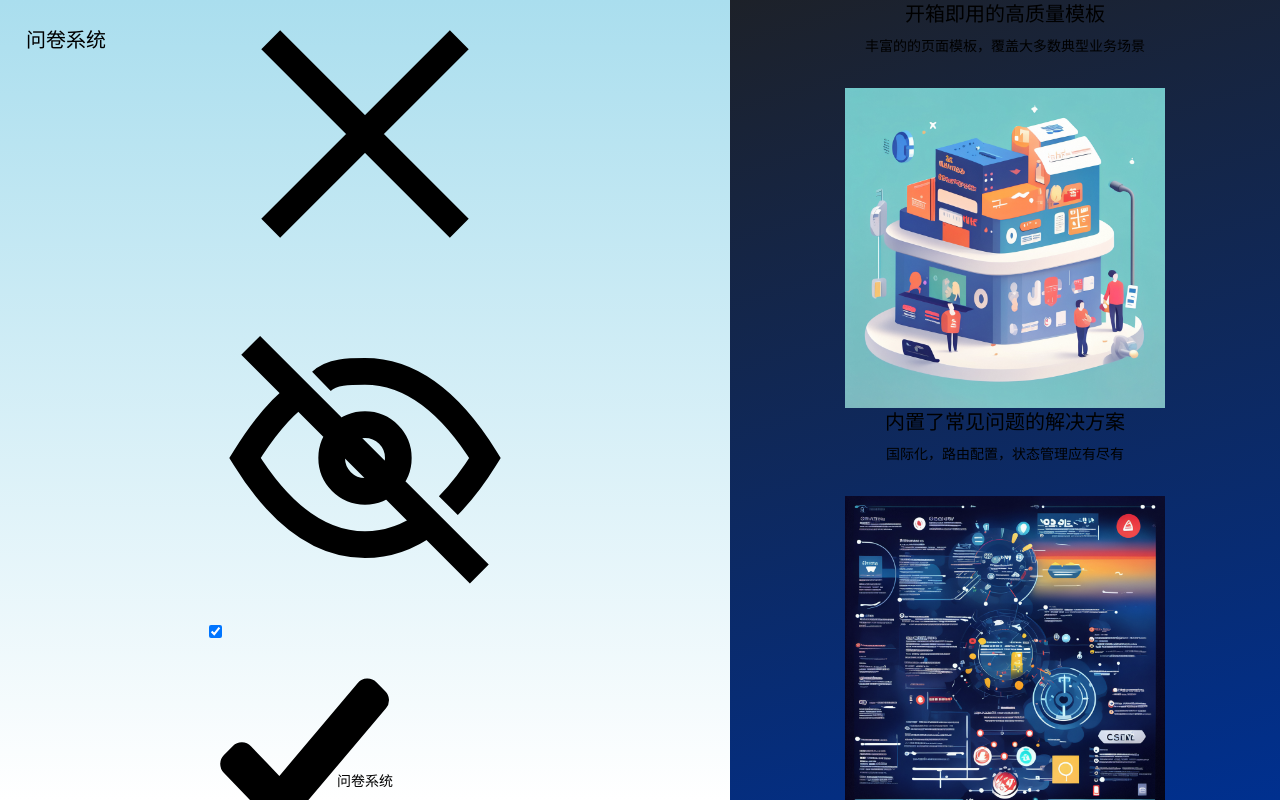
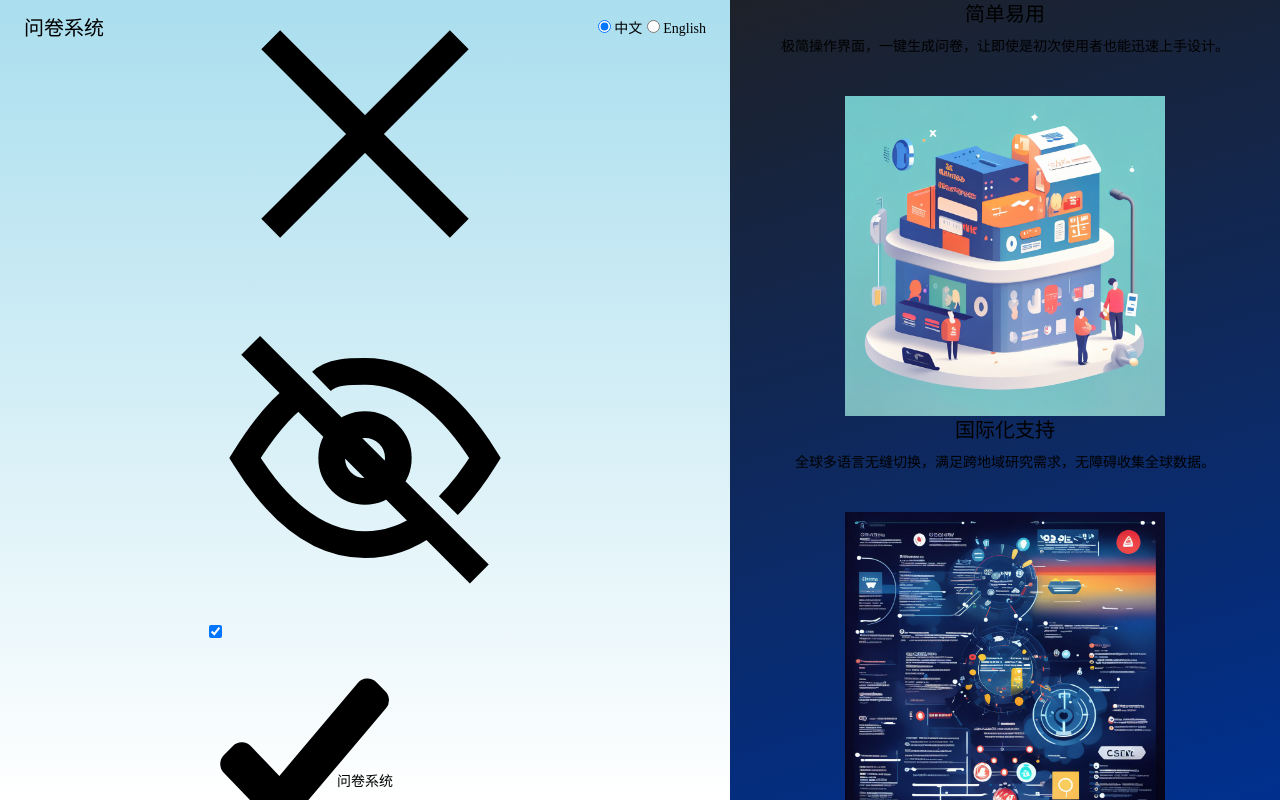
Before and after one commit to Linhieng/course-graduation-survey-client, a Vue app: page /login in a window 1280 px wide. Shown: the top 800 px of the page. Built offline with nearby package versions, Linux system fonts and the light colour scheme.

Commit message:
style: 在登录页添加切换语言按钮，同时完善一些内容

```diff
--- a/src/views/login/components/banner.vue
+++ b/src/views/login/components/banner.vue
@@ -40,8 +40,8 @@ const carouselItem = computed(() => [
         image: imgLogin3,
     },
     {
-        slogan: t('login.banner.slogan3'),
-        subSlogan: t('login.banner.subSlogan3'),
+        slogan: t('login.banner.slogan4'),
+        subSlogan: t('login.banner.subSlogan4'),
         image: imgLogin4,
     },
 ]);
@@ -78,7 +78,8 @@ const carouselItem = computed(() => [
     }
 
     &-sub-title {
-        margin-top: 8px;
+        margin: 8px 3rem;
+        text-align: center;
         color: var(--color-text-3);
         font-size: 14px;
         line-height: 22px;
--- a/src/views/login/components/login-form.vue
+++ b/src/views/login/components/login-form.vue
@@ -1,8 +1,8 @@
 <template>
     <div class="login-form-wrapper">
-        <div class="login-form-title">{{ $t('欢迎使用问卷系统') }}</div>
-        <div class="login-form-sub-title">{{ $t('请先登录') }}</div>
-        <div class="login-form-error-msg">{{ errorMessage }}</div>
+        <div class="max-content login-form-title">{{ $t('欢迎使用问卷系统') }}</div>
+        <div class="max-content login-form-sub-title">{{ $t('请先登录') }}</div>
+        <div class="max-content login-form-error-msg">{{ errorMessage }}</div>
         <a-form ref="loginForm" :model="userInfo" class="login-form" layout="vertical" @submit="handleSubmit">
             <a-form-item
                 field="username"
@@ -33,9 +33,9 @@
                     <a-checkbox
                         checked="rememberPassword"
                         :model-value="loginConfig.rememberPassword"
-                        @change="setRememberPassword as any"
+                        @change="setRememberPassword"
                     >
-                        {{ $t('记住账号和密码') }}
+                        <span style="display: inline-block; width: max-content">{{ $t('记住账号和密码') }}</span>
                     </a-checkbox>
                 </div>
                 <a-button type="primary" html-type="submit" long :loading="loading">
@@ -128,7 +128,7 @@ const handleSubmit = async ({
         }
     }
 };
-const setRememberPassword = (value: boolean) => {
+const setRememberPassword: any = (value: boolean) => {
     loginConfig.value.rememberPassword = value;
 };
 
@@ -170,4 +170,8 @@ const registerVisible = ref(false);
         color: var(--color-text-3) !important;
     }
 }
+
+.max-content {
+    width: max-content;
+}
 </style>
--- a/src/views/login/index.vue
+++ b/src/views/login/index.vue
@@ -1,15 +1,26 @@
 <template>
     <div class="container">
         <div class="content">
+            <header class="header">
+                <div class="header-text">{{ $t('问卷系统') }}</div>
+                <div class="toggle-language">
+                    <a-radio-group
+                        :default-value="currentLocale"
+                        @change="(v) => changeLocale(v as 'zh-CN' | 'en-US')"
+                        type="button"
+                        size="mini"
+                    >
+                        <a-radio value="zh-CN">中文</a-radio>
+                        <a-radio value="en-US">English</a-radio>
+                    </a-radio-group>
+                </div>
+            </header>
             <div class="content-inner">
                 <LoginForm />
             </div>
             <div class="footer">
                 <Footer />
             </div>
-        </div>
-        <div class="logo">
-            <div class="logo-text">{{ $t('问卷系统') }}</div>
         </div>
         <LoginBanner />
     </div>
@@ -19,6 +30,9 @@
 import Footer from '@/components/footer/index.vue';
 import LoginBanner from './components/banner.vue';
 import LoginForm from './components/login-form.vue';
+import useLocale from '@/hooks/locale';
+
+const { changeLocale, currentLocale } = useLocale();
 </script>
 
 <style lang="scss" scoped>
@@ -49,19 +63,19 @@ import LoginForm from './components/login-form.vue';
     }
 }
 
-.logo {
-    position: fixed;
-    top: 24px;
-    left: 22px;
-    z-index: 1;
-    display: inline-flex;
+.header {
+    position: absolute;
+    top: 12px;
+
+    display: flex;
     align-items: center;
+    justify-content: space-between;
+
+    width: 100%;
+    padding: 0 24px;
 
     &-text {
-        margin-right: 4px;
-        margin-left: 4px;
         color: black;
-
         font-size: 20px;
     }
 }
--- a/src/views/login/locale/en-US.ts
+++ b/src/views/login/locale/en-US.ts
@@ -16,6 +16,16 @@ export default {
     '欢迎注册问卷系统账号': 'Welcome to register the questionnaire system account',
     '请填写下面信息': 'Please fill in the information below',
 
+
+    'login.banner.slogan1': 'Easy to use',
+    'login.banner.subSlogan1': 'Simple interface, one-click questionnaire generation, so that even first-time users can quickly learn to design.',
+    'login.banner.slogan2': 'Internationalization support',
+    'login.banner.subSlogan2': 'Global multi-language seamless switching, to meet cross-regional research needs, accessible global data collection.',
+    'login.banner.slogan3': 'Data analysis',
+    'login.banner.subSlogan3': 'Real-time visual charts and in-depth statistical analysis give you quick insight into the value and trends behind your data.',
+    'login.banner.slogan4': 'Page beauty',
+    'login.banner.subSlogan4': 'Refined and responsive survey design ensures a quality experience for respondents while improving survey completion rates.',
+
   'login.form.title': 'Login to Arco Design Pro',
   'login.form.userName.errMsg': 'Username cannot be empty',
   'login.form.password.errMsg': 'Password cannot be empty',
@@ -27,12 +37,4 @@ export default {
   'login.form.forgetPassword': 'Forgot password',
   'login.form.login': 'login',
   'login.form.register': 'register account',
-  'login.banner.slogan1': 'Out-of-the-box high-quality template',
-  'login.banner.subSlogan1':
-    'Rich page templates, covering most typical business scenarios',
-  'login.banner.slogan2': 'Built-in solutions to common problems',
-  'login.banner.subSlogan2':
-    'Internationalization, routing configuration, state management everything',
-  'login.banner.slogan3': 'Access visualization enhancement tool AUX',
-  'login.banner.subSlogan3': 'Realize flexible block development',
 };
--- a/src/views/login/locale/zh-CN.ts
+++ b/src/views/login/locale/zh-CN.ts
@@ -18,6 +18,16 @@ export default {
     '请填写下面信息': '请填写下面信息',
 
 
+    'login.banner.slogan1': '简单易用',
+    'login.banner.subSlogan1': '极简操作界面，一键生成问卷，让即使是初次使用者也能迅速上手设计。',
+    'login.banner.slogan2': '国际化支持',
+    'login.banner.subSlogan2': '全球多语言无缝切换，满足跨地域研究需求，无障碍收集全球数据。',
+    'login.banner.slogan3': '数据分析',
+    'login.banner.subSlogan3': '实时可视化图表与深度统计分析功能，助您快速洞察数据背后的价值与趋势。',
+    'login.banner.slogan4': '页面美观',
+    'login.banner.subSlogan4': '精致且响应式的问卷设计，确保受访者获得优质体验，同时提升问卷填写率。',
+
+
   'login.form.title': '登录 Arco Design Pro',
   'login.form.userName.errMsg': '用户名不能为空',
   'login.form.password.errMsg': '密码不能为空',
@@ -29,10 +39,4 @@ export default {
   'login.form.forgetPassword': '忘记密码',
   'login.form.login': '登录',
   'login.form.register': '注册账号',
-  'login.banner.slogan1': '开箱即用的高质量模板',
-  'login.banner.subSlogan1': '丰富的的页面模板，覆盖大多数典型业务场景',
-  'login.banner.slogan2': '内置了常见问题的解决方案',
-  'login.banner.subSlogan2': '国际化，路由配置，状态管理应有尽有',
-  'login.banner.slogan3': '接入可视化增强工具AUX',
-  'login.banner.subSlogan3': '实现灵活的区块式开发',
 };
```
